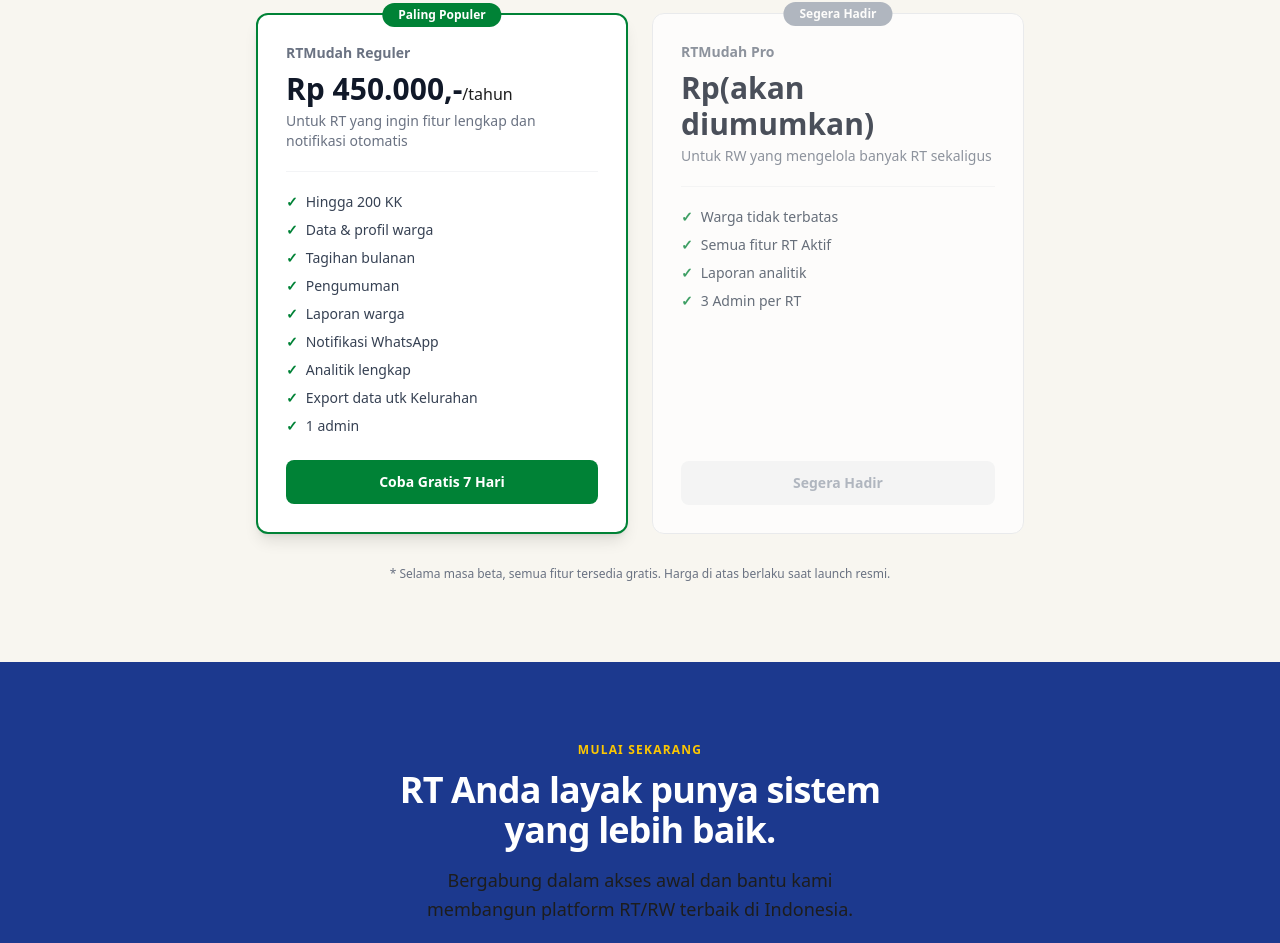
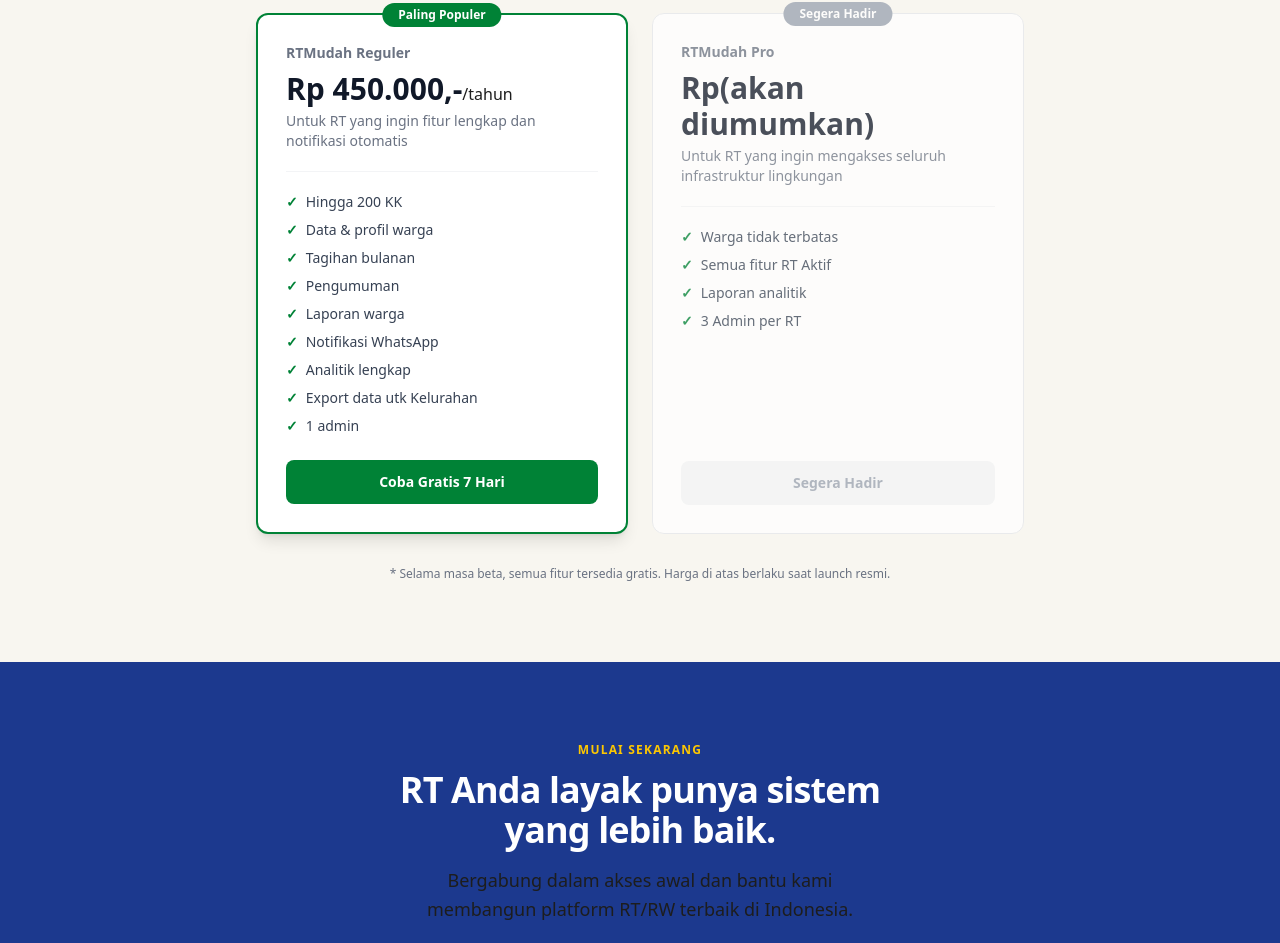
Before and after one commit to chrisimbolon/rtaktif, a Next.js app in the folder frontend/: page / in a window 1280 px wide. Shown: the part 2449-3392 px from the top of the page. Built offline with nearby package versions, Linux system fonts and the light colour scheme.

Commit message:
feat-frontend: update pro feature copy

```diff
--- a/frontend/app/page.tsx
+++ b/frontend/app/page.tsx
@@ -40,7 +40,7 @@ const PLANS = [
   },
   {
     name: "RTMudah Pro", price: "Rp(akan diumumkan)", period: "",
-    desc: "Untuk RW yang mengelola banyak RT sekaligus",
+    desc: "Untuk RT yang ingin mengakses seluruh infrastruktur lingkungan",
     features: ["Warga tidak terbatas", "Semua fitur RT Aktif", "Laporan analitik", "3 Admin per RT"],
     cta: "Hubungi Kami", href: "mailto:hello@rtmudah.com", featured: false,
   },
```
